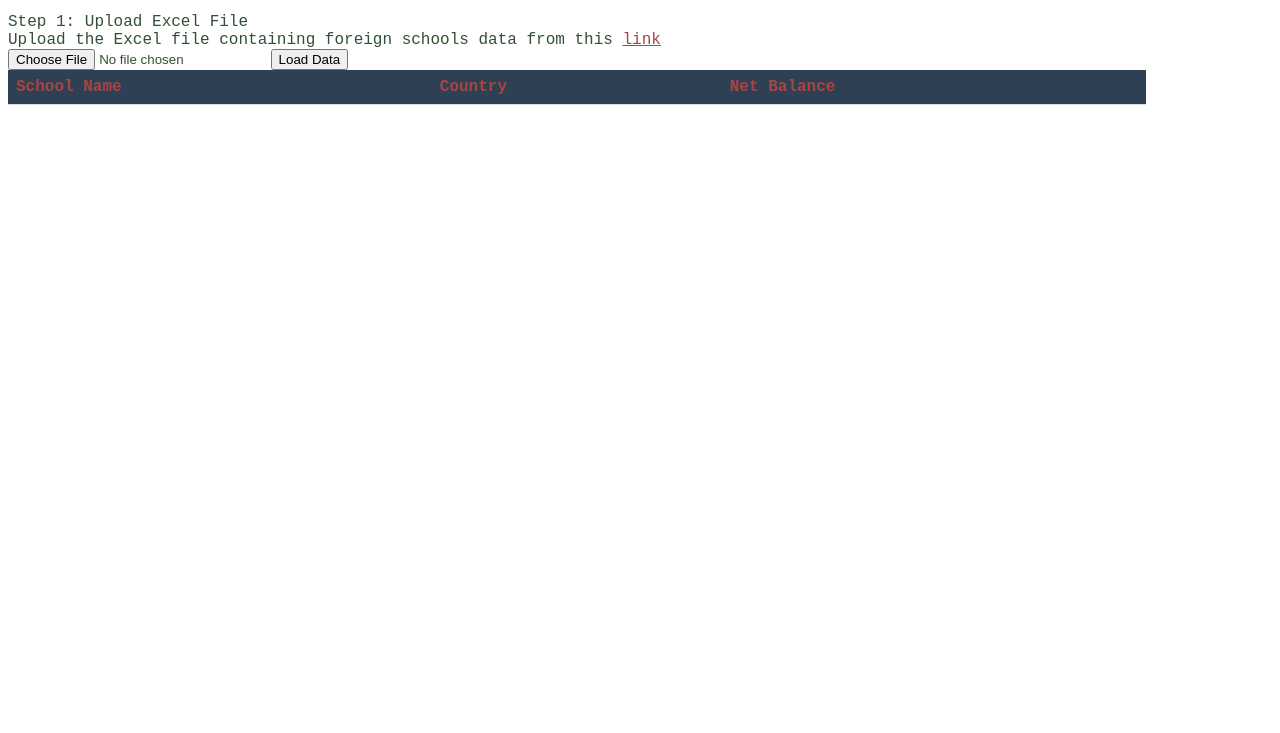
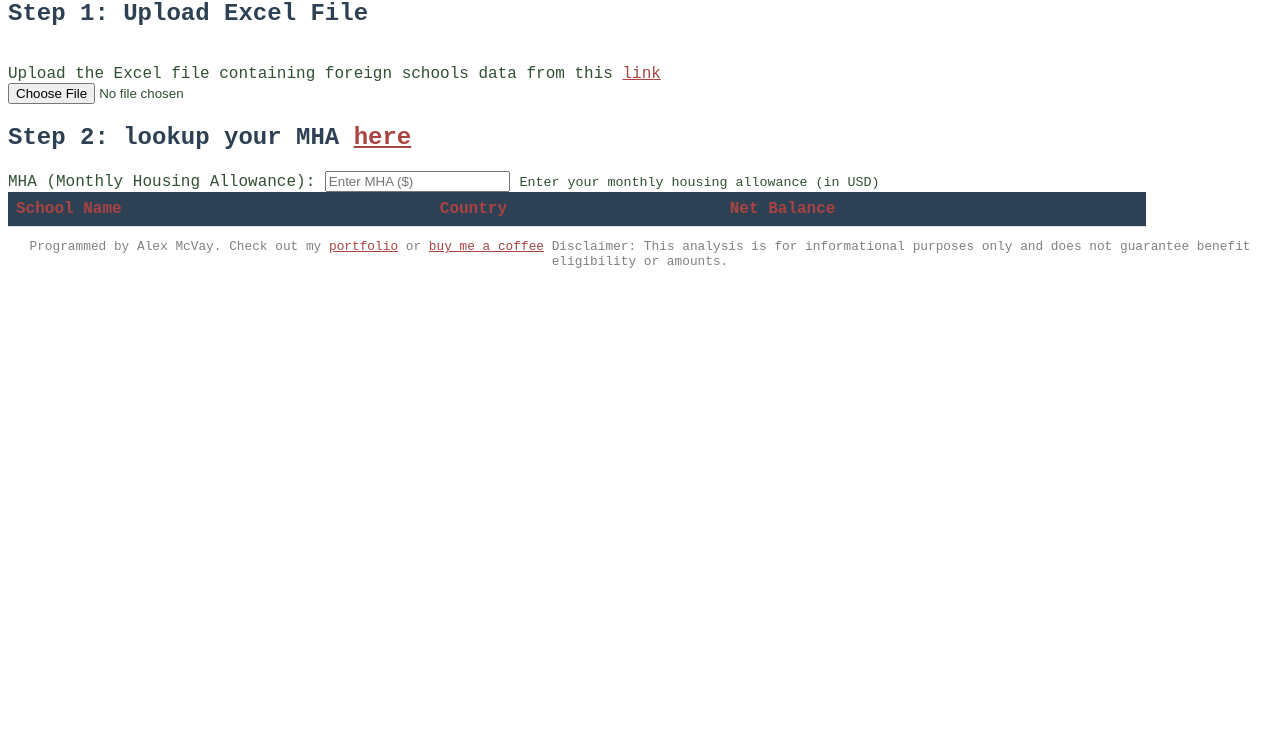
Before and after one commit to AlexMcVay/Forgien-GI-schools.github.io, a plain HTML site: page index.html in a window 1280 px wide. Shown: the part 67-800 px from the top of the page. Drawn offline with Linux system fonts and the light colour scheme.

Commit message:
addded step 2 and more variables

```diff
--- a/index.html
+++ b/index.html
@@ -7,14 +7,29 @@
     <link rel="stylesheet" href="pyscript-styles.css">
 </head>
 <body>
+    <section id="step">
+
+
     <h1>Foreign Schools GI Bill Analysis</h1>
-    <div id="file-upload">Step 1: Upload Excel File
+    <div id="file-upload">
+    <h2>Step 1: Upload Excel File</h2>
         <br>
         Upload the Excel file containing foreign schools data from this <a href="https://www.benefits.va.gov/GIBILL/docs/job_aids/ComparisonToolData.xlsx">link</a>
         <br>
-        <input type="file" id="fileInput" />
-        <button id="loadData">Load Data</button>
+        <input type="file" id="fileInput" accept=".xslx, .xls" onchange="handleFile(this.files[0])">
     </div>
+
+    </section>
+
+    <section id="step">
+    <h2>Step 2: lookup your MHA <a href="https://www.va.gov/education/benefit-rates/post-9-11-gi-bill-rates/#:~:text=of%20higher%20learning-,MHA%20for%20foreign%20institutions%20of%20higher%20learning,pay%20you%20up%20to%20$2%2C355.)">here</a></h2>
+    <label for="mha-input">MHA (Monthly Housing Allowance):</label>
+    <input type="number" id="mha-input" placeholder="Enter MHA ($)" onchange="mha = this.value">
+    <small>Enter your monthly housing allowance (in USD)</small>
+    </section>
+
+
+    <section id="results">
     <table id="data-table">
         <thead>
             <tr>
@@ -29,5 +44,12 @@
     </table>
 
     <script type="text/javascript" src="script.js"></script>
+    </section>
 </body>
+<footer>
+    <p id="disclaimer" style="text-align:center; font-size: 0.8em; color: gray;">
+        Programmed by Alex McVay. Check out my <a href="h#">portfolio</a> or <a href="#">buy me a coffee</a>
+        Disclaimer: This analysis is for informational purposes only and does not guarantee benefit eligibility or amounts.
+    </p>
+</footer>
 </html>
```
